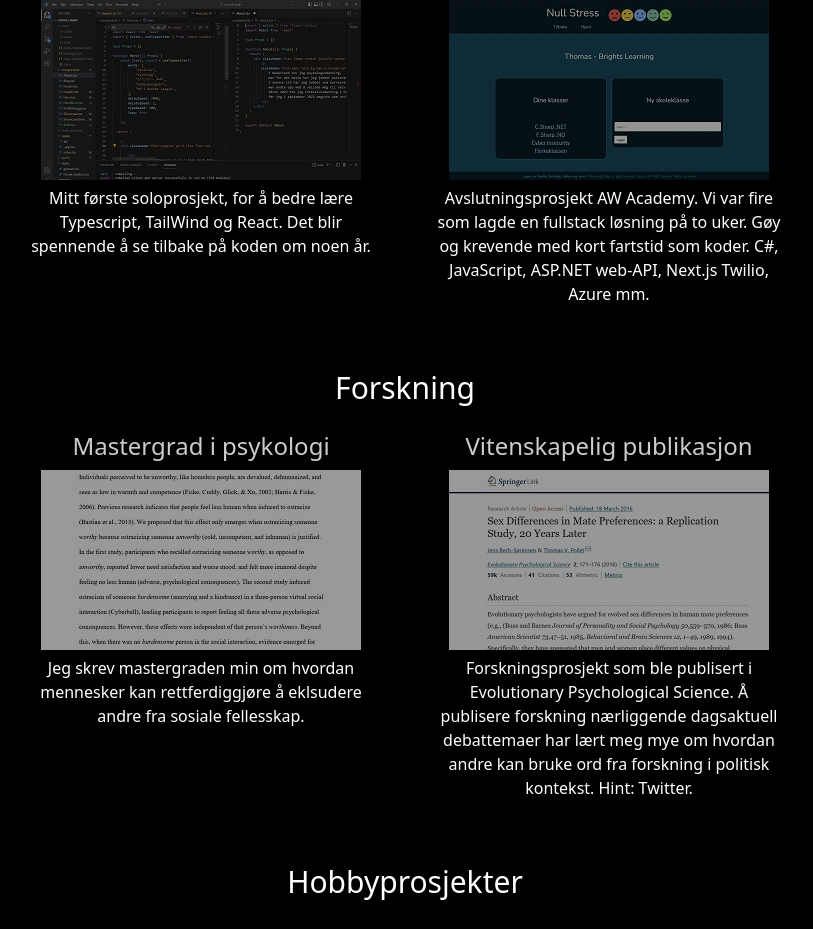
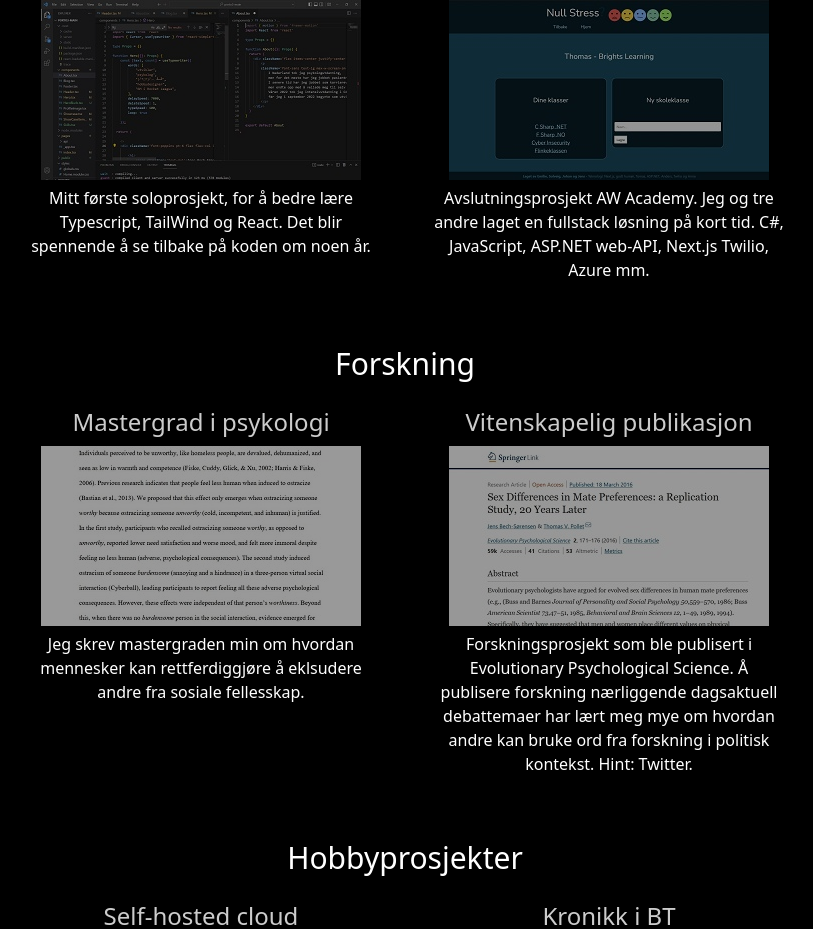
Before and after one commit to jensbech/portefolje, a Next.js app: page / in a window 1280 px wide. Shown: the part 859-1788 px from the top of the page, without its empty margins (235-1048 px from the left). Built offline with nearby package versions, Linux system fonts and the light colour scheme.

Commit message:
more descriptions fixed

```diff
--- a/components/Showcase.tsx
+++ b/components/Showcase.tsx
@@ -21,7 +21,7 @@ export default function Showcase() {
           text="Null Stress"
           imgurl="https://link.springer.com/article/10.1007/s40806-016-0048-6"
           imgsrc="/null.jpg"
-          description="Avslutningsprosjekt AW Academy. Vi var fire som lagde en fullstack løsning på to uker. Gøy og krevende med kort fartstid som koder. C#, JavaScript, ASP.NET web-API, Next.js Twilio, Azure mm."
+          description="Avslutningsprosjekt AW Academy. Jeg og tre andre laget en fullstack løsning på kort tid. C#, JavaScript, ASP.NET web-API, Next.js Twilio, Azure mm."
         />
       </div>
 
```
